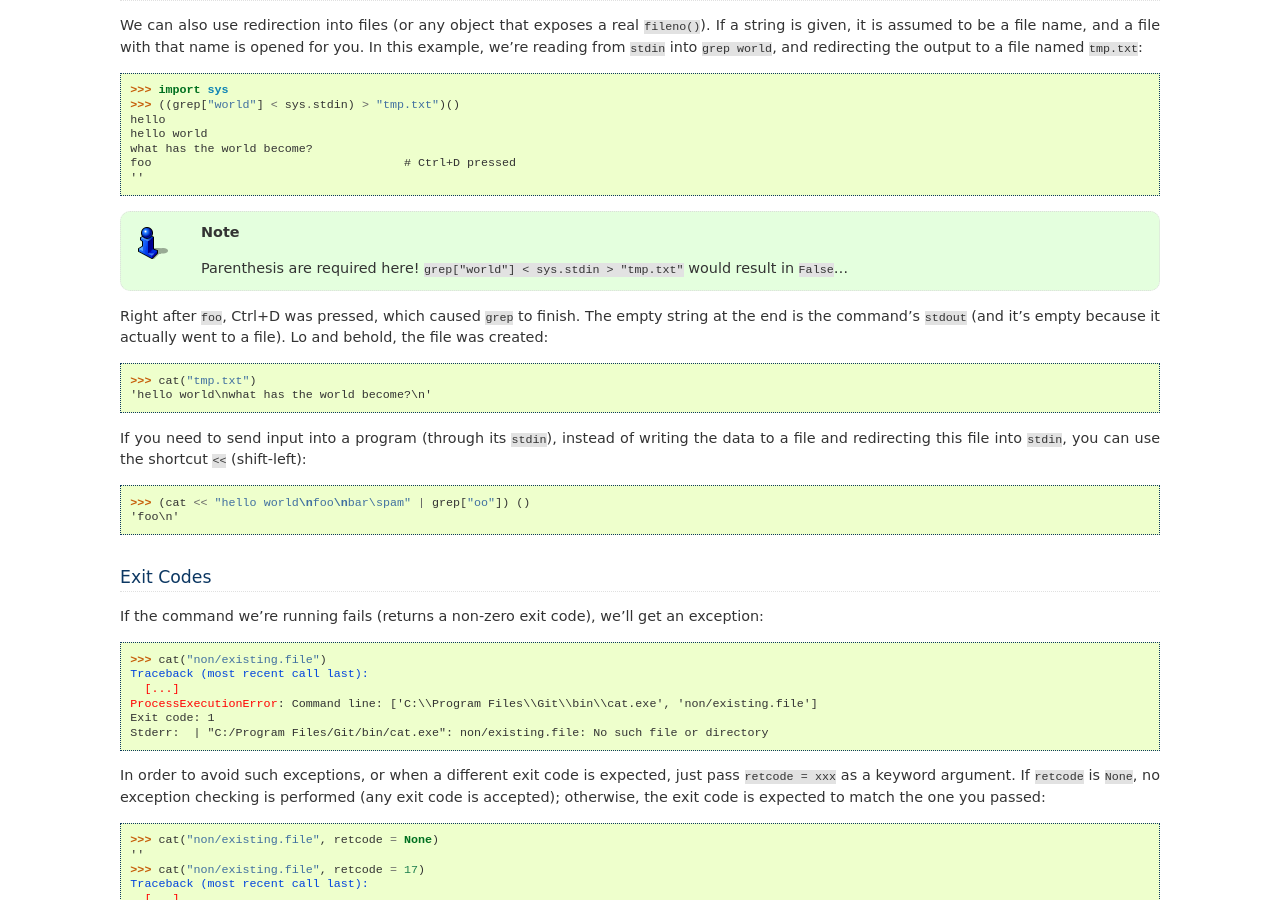
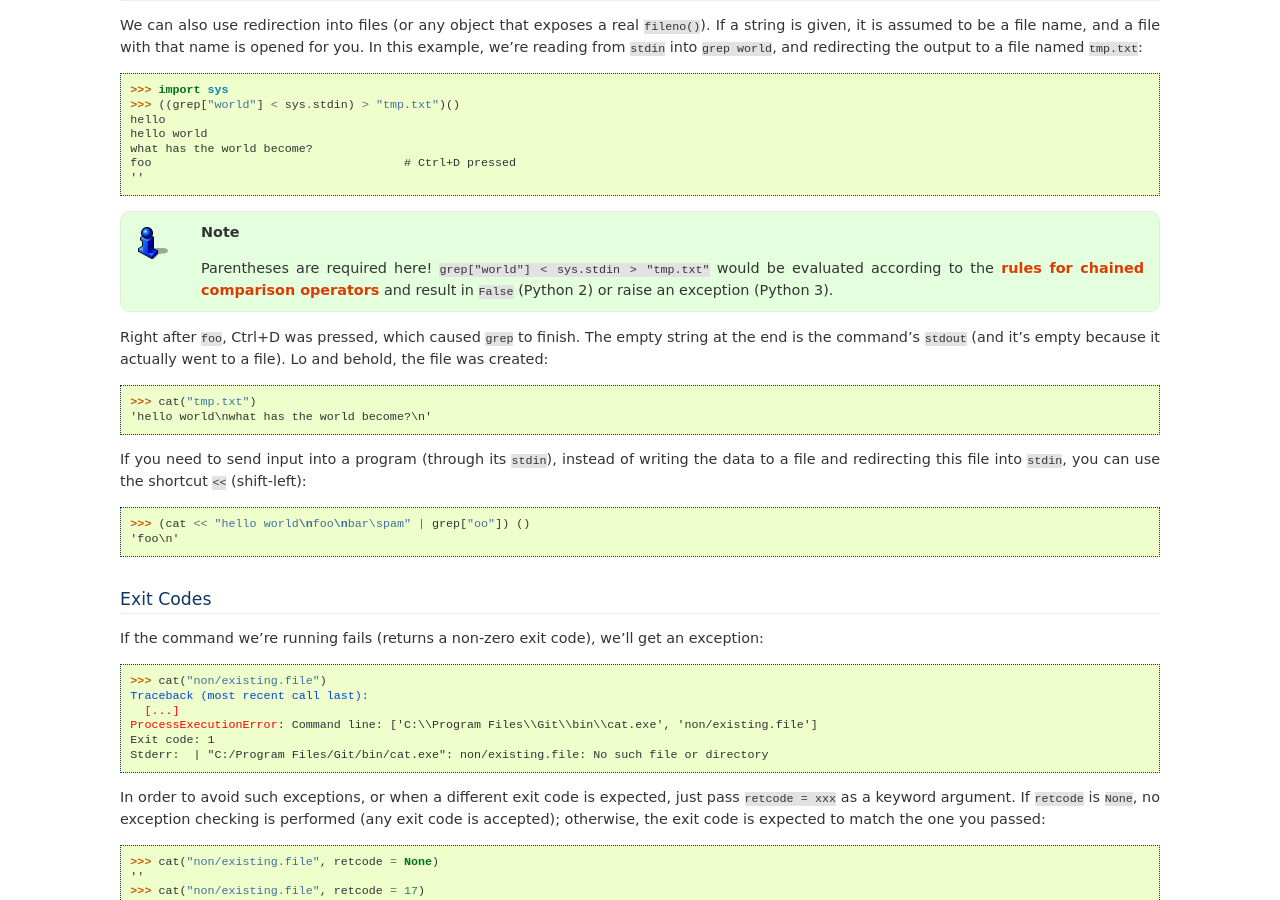
Before and after one commit to tomerfiliba/plumbum, a Sphinx documentation site: the page built from docs/local_commands.rst, in a window 1280 px wide and 900 px high, scrolled down 1533 px. Built offline with Sphinx 7.4.7, drawn with Linux system fonts in a browser that asks for light colours.

Commit message:
Update remark on required parentheses
Mention Python 3 behavior, explain in more detail what is going on, and
fix typo.

Fixes #412.

```diff
--- a/docs/local_commands.rst
+++ b/docs/local_commands.rst
@@ -107,8 +107,10 @@ the output to a file named ``tmp.txt``::
     ''
 
 .. note::
-   Parenthesis are required here! ``grep["world"] < sys.stdin > "tmp.txt"`` would
-   result in ``False``...
+   Parentheses are required here! ``grep["world"] < sys.stdin > "tmp.txt"`` would be evaluated
+   according to the `rules for chained comparison operators
+   <https://docs.python.org/reference/expressions.html#comparisons>`_ and result in ``False``
+   (Python 2) or raise an exception (Python 3).
 
 Right after ``foo``, Ctrl+D was pressed, which caused ``grep`` to finish. The empty string
 at the end is the command's ``stdout`` (and it's empty because it actually went to a file).
```
